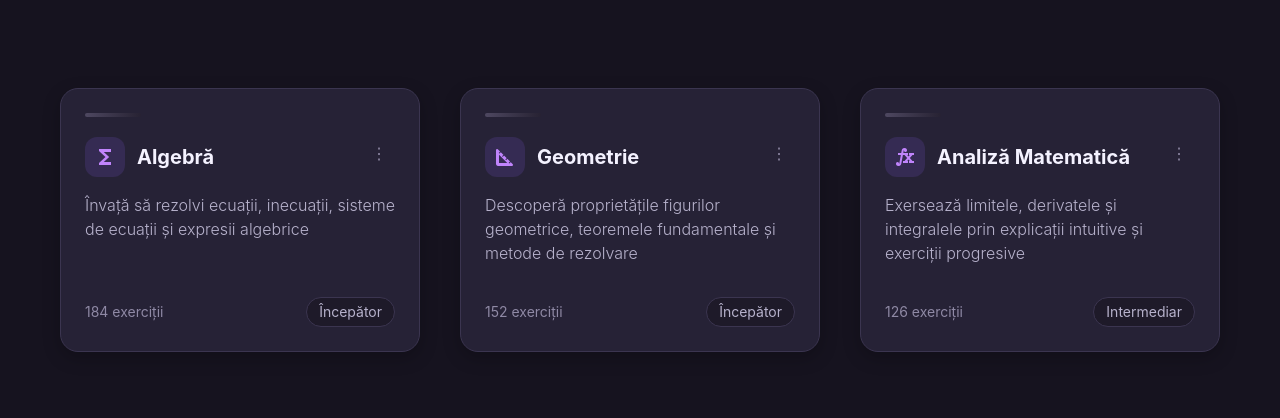
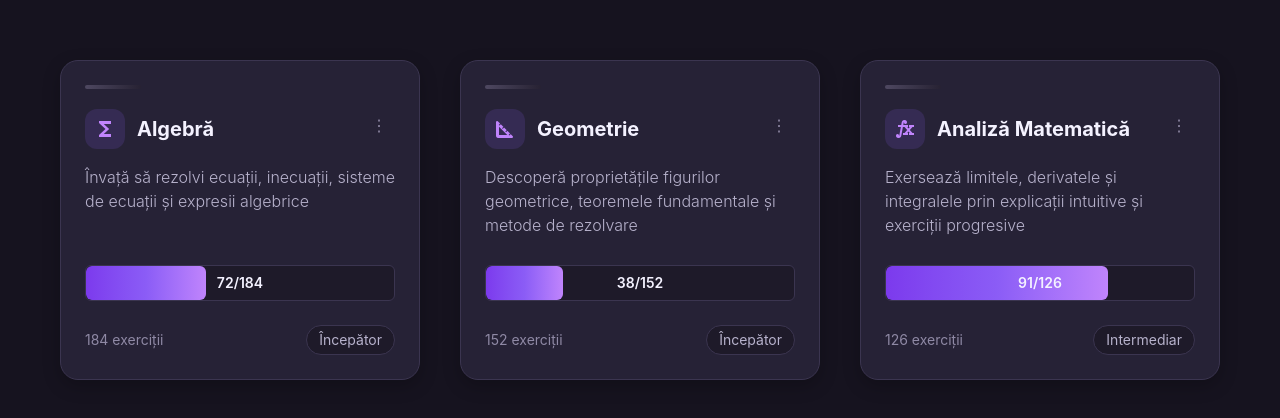
Before and after one commit to Libraic/fractal-ui, a React (Vite) app: page / in a window 1280 px wide. Shown: the part 180-598 px from the top of the page. Built offline with nearby package versions, Linux system fonts and the light colour scheme.

Commit message:
Create a Progress Bar for the Subject component

```diff
--- a/package.json
+++ b/package.json
@@ -19,6 +19,7 @@
     "react-dom": "^19.0.0"
   },
   "devDependencies": {
+    "@types/node": "^24.0.0",
     "@types/react": "^19.0.0",
     "@types/react-dom": "^19.0.0",
     "prettier": "^3.0.0",
--- /dev/null
+++ b/src/features/subjects/components/ProgressBar.tsx
@@ -0,0 +1,30 @@
+type ProgressBarProps = {
+  completed: number;
+  total: number;
+};
+
+export default function ProgressBar({ completed, total }: ProgressBarProps) {
+  const boundedTotal = Math.max(total, 0);
+  const boundedCompleted = Math.min(Math.max(completed, 0), boundedTotal);
+  const progressPercentage =
+    boundedTotal > 0 ? Math.round((boundedCompleted / boundedTotal) * 100) : 0;
+
+  return (
+    <div
+      aria-label={`${boundedCompleted} of ${boundedTotal} exercises completed`}
+      aria-valuemax={boundedTotal}
+      aria-valuemin={0}
+      aria-valuenow={boundedCompleted}
+      className="relative h-9 overflow-hidden rounded-md border border-[#3B3550] bg-[#1E1A29]"
+      role="progressbar"
+    >
+      <div
+        className="h-full rounded-md bg-linear-to-r from-[#7C3AED] via-[#8B5CF6] to-[#C084FC] transition-[width] duration-300 ease-out"
+        style={{ width: `${progressPercentage}%` }}
+      />
+      <span className="absolute inset-0 flex items-center justify-center text-sm font-semibold text-[#F4F2FF]">
+        {boundedCompleted}/{boundedTotal}
+      </span>
+    </div>
+  );
+}
--- a/src/features/subjects/components/Subject.tsx
+++ b/src/features/subjects/components/Subject.tsx
@@ -1,6 +1,9 @@
+import ProgressBar from './ProgressBar.tsx';
+
 type LearningCardProps = {
   title: string;
   description: string;
+  completedExerciseCount: number;
   exerciseCount: number;
   difficulty: string;
   icon: string;
@@ -9,6 +12,7 @@ type LearningCardProps = {
 export default function Subject({
   title,
   description,
+  completedExerciseCount,
   exerciseCount,
   difficulty,
   icon,
@@ -24,7 +28,8 @@ export default function Subject({
                 hover:cursor-pointer
             "
     >
-            <div className="
+      <div
+        className="
                 mb-5 h-1 w-14 rounded-full
                 bg-linear-to-r
                 from-[#4E4861] to-[#272233]
@@ -35,14 +40,10 @@ export default function Subject({
       />
       <header className="flex items-start justify-between gap-4">
         <div className="flex items-center gap-3">
-                    <div
-                        className="flex size-10 shrink-0 items-center justify-center rounded-xl bg-[#8B5CF6]/15 text-[#C084FC]"
-                    >
+          <div className="flex size-10 shrink-0 items-center justify-center rounded-xl bg-[#8B5CF6]/15 text-[#C084FC]">
             <span className="material-symbols-outlined text-xl">{icon}</span>
           </div>
-                    <h2 className="text-xl font-bold text-[#F4F2FF]">
-                        {title}
-                    </h2>
+          <h2 className="text-xl font-bold text-[#F4F2FF]">{title}</h2>
         </div>
         <button
           type="button"
@@ -57,12 +58,15 @@ export default function Subject({
           ⋮
         </button>
       </header>
-            <p className="mt-4 leading-6 text-[#B7B2CC] font-light min-h-20">
+      <p className="mt-4 min-h-20 font-light leading-6 text-[#B7B2CC]">
         {description}
       </p>
-            <div className=" mt-6 flex items-center justify-between gap-4 text-sm text-[#8F89A5]">
+      <div className="mt-5">
+        <ProgressBar completed={completedExerciseCount} total={exerciseCount} />
+      </div>
+      <div className="mt-6 flex items-center justify-between gap-4 text-sm text-[#8F89A5]">
         <span>
-                  {exerciseCount}{" "}{exerciseCount === 1 ? "exercițiu" : "exerciții"}
+          {exerciseCount} {exerciseCount === 1 ? 'exercițiu' : 'exerciții'}
         </span>
         <span className="rounded-full border border-[#3B3550] bg-[#1E1A29] px-3 py-1 text-[#B7B2CC]">
           {difficulty}
--- a/src/features/subjects/components/Subjects.tsx
+++ b/src/features/subjects/components/Subjects.tsx
@@ -1,11 +1,12 @@
-import Subject from "./Subject.tsx";
+import Subject from './Subject.tsx';
 
 export function Subjects() {
   return (
-        <main className="w-screen h-screen flex items-center justify-center gap-x-10 bg-[#16131f] text-zinc-100">
+    <main className="flex h-screen w-screen items-center justify-center gap-x-10 bg-[#16131f] text-zinc-100">
       <Subject
         title="Algebră"
         description="Învață să rezolvi ecuații, inecuații, sisteme de ecuații și expresii algebrice"
+        completedExerciseCount={72}
         exerciseCount={184}
         difficulty="Începător"
         icon="functions"
@@ -13,6 +14,7 @@ export function Subjects() {
       <Subject
         title="Geometrie"
         description="Descoperă proprietățile figurilor geometrice, teoremele fundamentale și metode de rezolvare"
+        completedExerciseCount={38}
         exerciseCount={152}
         difficulty="Începător"
         icon="square_foot"
@@ -20,6 +22,7 @@ export function Subjects() {
       <Subject
         title="Analiză Matematică"
         description="Exersează limitele, derivatele și integralele prin explicații intuitive și exerciții progresive"
+        completedExerciseCount={91}
         exerciseCount={126}
         difficulty="Intermediar"
         icon="function"
--- a/tsconfig.node.json
+++ b/tsconfig.node.json
@@ -2,7 +2,7 @@
   "compilerOptions": {
     "tsBuildInfoFile": "./node_modules/.tmp/tsconfig.node.tsbuildinfo",
     "target": "ES2023",
-    "lib": ["ES2023"],
+    "lib": ["ESNext", "DOM", "DOM.Iterable"],
     "module": "ESNext",
     "moduleResolution": "bundler",
     "allowImportingTsExtensions": true,
```
Also changed, not shown: 1 other file (tests, documents, lock files or other folders). Lines whose indentation alone changed are shown as unchanged.
